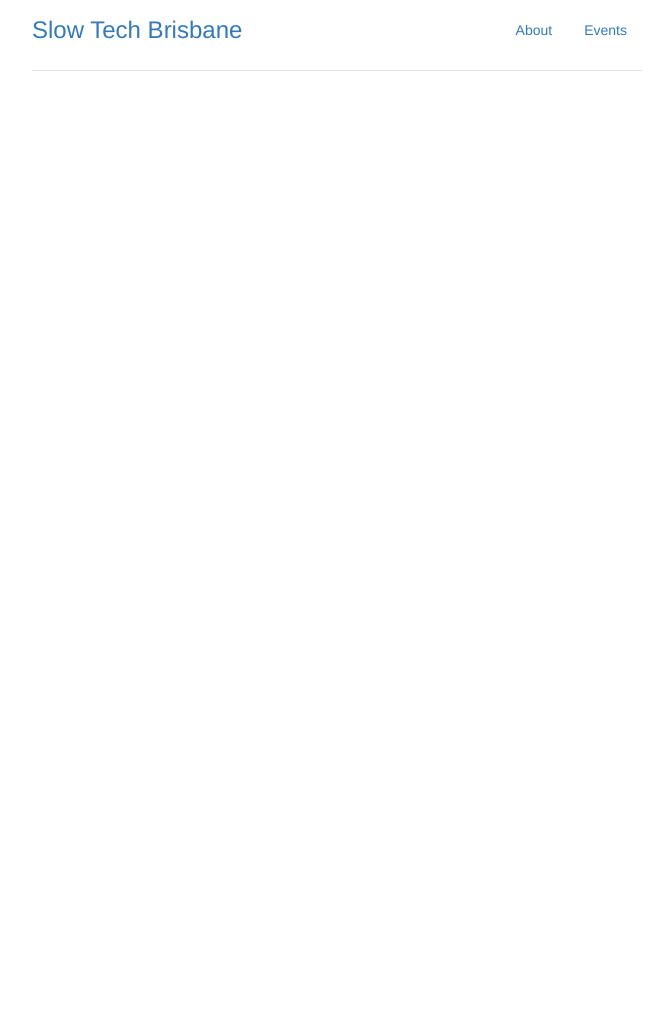
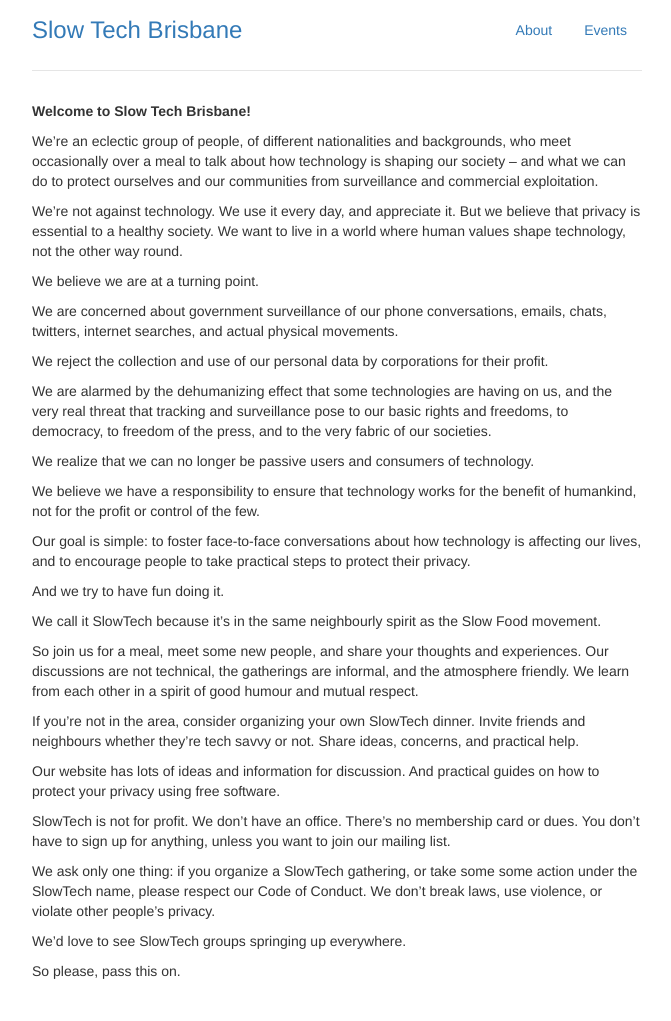
Before and after one commit to slowtechbne/slowtechbne.github.io, a Jekyll site: the page built from index.md, in a window 1280 px wide. Shown: the whole page, without its empty margins (303-974 px from the left). Built offline with Jekyll 4.4.1, drawn with Linux system fonts in a browser that asks for light colours; before the commit the page ends 900 px from its top, so only the background shows below that.

Commit message:
Added spiel.

```diff
--- a/_layouts/default.html
+++ b/_layouts/default.html
@@ -10,7 +10,9 @@
       </div>
       <div class="row">
         <div class="col-md-6 col-md-offset-3">
+          <div class="content">
           {{ content }}
+          </div>
         </div>
       </div>
     </div>
--- a/css/slowtech.css
+++ b/css/slowtech.css
@@ -24,3 +24,7 @@ body {
   padding-top: 10px;
   padding-bottom: 10px;
 }
+
+.content {
+  margin: 30px 0;
+}
--- a/index.md
+++ b/index.md
@@ -1,3 +1,43 @@
 ---
 layout: default
 ---
+
+__Welcome to Slow Tech Brisbane!__
+
+
+
+We’re an eclectic group of people, of different nationalities and backgrounds, who meet occasionally over a meal to talk about how technology is shaping our society – and what we can do to protect ourselves and our communities from surveillance and commercial exploitation.
+
+We’re not against technology. We use it every day, and appreciate it. But we believe that privacy is essential to a healthy society. We want to live in a world where human values shape technology, not the other way round.
+
+We believe we are at a turning point.
+
+We are concerned about government surveillance of our phone conversations, emails, chats, twitters, internet searches, and actual physical movements.
+
+We reject the collection and use of our personal data by corporations for their profit.
+
+We are alarmed by the dehumanizing effect that some technologies are having on us, and the very real threat that tracking and surveillance pose to our basic rights and freedoms, to democracy, to freedom of the press, and to the very fabric of our societies.
+
+We realize that we can no longer be passive users and consumers of technology.
+
+We believe we have a responsibility to ensure that technology works for the benefit of humankind, not for the profit or control of the few.
+
+Our goal is simple: to foster face-to-face conversations about how technology is affecting our lives, and to encourage people to take practical steps to protect their privacy.
+
+And we try to have fun doing it.
+
+We call it SlowTech because it’s in the same neighbourly spirit as the Slow Food movement.
+
+So join us for a meal, meet some new people, and share your thoughts and experiences. Our discussions are not technical, the gatherings are informal, and the atmosphere friendly. We learn from each other in a spirit of good humour and mutual respect.
+
+If you’re not in the area, consider organizing your own SlowTech dinner. Invite friends and neighbours whether they’re tech savvy or not. Share ideas, concerns, and practical help.
+
+Our website has lots of ideas and information for discussion. And practical guides on how to protect your privacy using free software.
+
+SlowTech is not for profit. We don’t have an office. There’s no membership card or dues. You don’t have to sign up for anything, unless you want to join our mailing list.
+
+We ask only one thing: if you organize a SlowTech gathering, or take some some action under the SlowTech name, please respect our Code of Conduct. We don’t break laws, use violence, or violate other people’s privacy.
+
+We’d love to see SlowTech groups springing up everywhere.
+
+So please, pass this on.
```
